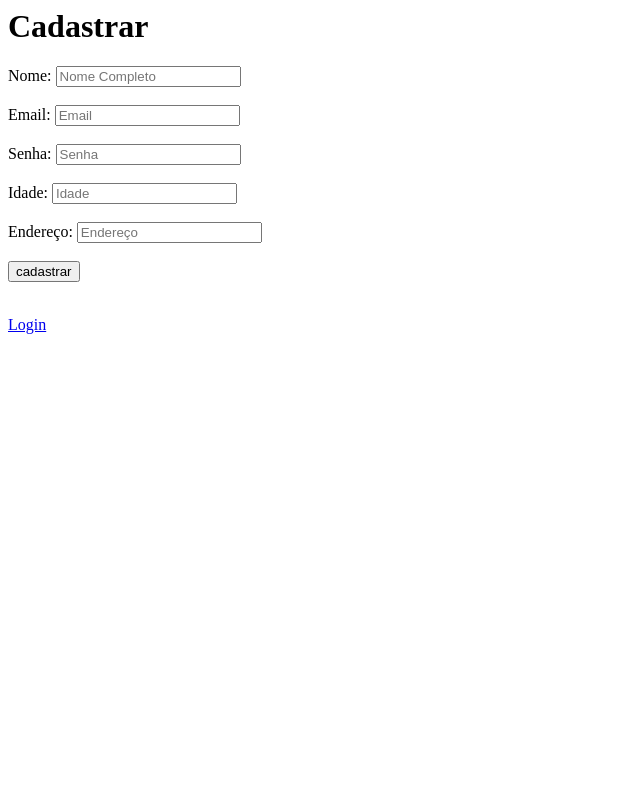
After one commit to Thiago2123/Login, a PHP site: page /Login/cadastrar.php in a window 1280 px wide. The commit adds this page. Shown: the whole page, without its empty margins (0-640 px from the left). Run offline with PHP 8.4, Linux system fonts and the light colour scheme.

Commit message:
Construção do cadastrar

```diff
--- /dev/null
+++ b/cadastrar.php
@@ -0,0 +1,74 @@
+<?php
+    session_start();
+    ob_start();
+    include_once "conexao.php";
+
+
+
+?>
+
+<!DOCTYPE html>
+<html lang="pt-br">
+<head>
+    <meta charset="UTF-8">
+    <meta name="viewport" content="width=device-width, initial-scale=1.0">
+    <title>Cadastrar Usuario</title>
+</head>
+<body>
+    <h1>Cadastrar</h1>
+
+    <?php
+        // PEGAR TODOS OS POST DO SUMIBT E TRANSFORMAR EM ARRAY
+        $dados = filter_input_array(INPUT_POST, FILTER_DEFAULT);
+
+        if(!empty($dados['mandarCadUser'])){
+            // var_dump($dados);
+
+            $query_usuario =    "INSERT INTO usuarios (email, password, nome, idade, endereco) VALUES (:email, :password, :nome, :idade, :endereco)";
+            $cad_usuario = $conn->prepare($query_usuario);
+            $cad_usuario->bindParam(':email', $dados['email']);
+            $semha_criptografada = password_hash($dados['password'], PASSWORD_DEFAULT);
+            $cad_usuario->bindParam(':password', $semha_criptografada);
+            $cad_usuario->bindParam(':nome', $dados['nome']);
+            $cad_usuario->bindParam(':idade', $dados['idade']);
+            $cad_usuario->bindParam(':endereco', $dados['endereco']);
+
+            $cad_usuario->execute();
+
+            if($cad_usuario->rowCount()){
+               $_SESSION['msg'] = "<p style='color: green'>Usuario cadastrado com sucesso</p>";
+
+               header("Location: index.php");
+            }else{
+                echo "<p style='color: red'>Usuario não cadastrado com sucesso</p>";
+
+            }
+
+
+
+        }
+
+    ?>
+
+    <form method="POST">
+        <label for="">Nome: </label>
+        <input type="text" name="nome" placeholder="Nome Completo"><br><br>
+
+        <label for="">Email: </label>
+        <input type="email" name="email" placeholder="Email"><br><br>
+
+        <label for="">Senha: </label>
+        <input type="password" name="password" placeholder="Senha"><br><br>
+
+        <label for="">Idade: </label>
+        <input type="number" name="idade" placeholder="Idade"><br><br>
+
+        <label for="">Endereço: </label>
+        <input type="text" name="endereco" placeholder="Endereço"><br><br>
+
+        <input type="submit" name="mandarCadUser" value="cadastrar"><br><br>
+
+    </form>
+    <a href="index.php">Login</a>
+</body>
+</html>
--- a/home.php
+++ b/home.php
@@ -2,7 +2,7 @@
     session_start();
     ob_start();
     include_once "conexao.php";
-
+    // var_dump($_SESSION);
     if((!isset($_SESSION['id'])) AND (!isset($_SESSION['nome']))){
         $_SESSION['msg'] = "<p style='color:red'>Erro 500, precisa estar logado para acessar a página </p";
         header("Location: index.php");
@@ -14,7 +14,7 @@
     </head>
     <body>
 
-        <h1 style='color:green'>Bem vindo <?php echo $_SESSION['nome'];?></h1
+        <h1 style='color:green'>Bem vindo <?php echo $_SESSION['nome'];?></h1>
         <div><a href="sair.php">Sair</a></div>
 
     </body>
```
Also changed, not shown: Index.php (+7 -4 lines), recuperarSenha.php (+6 -6 lines), README.md.
